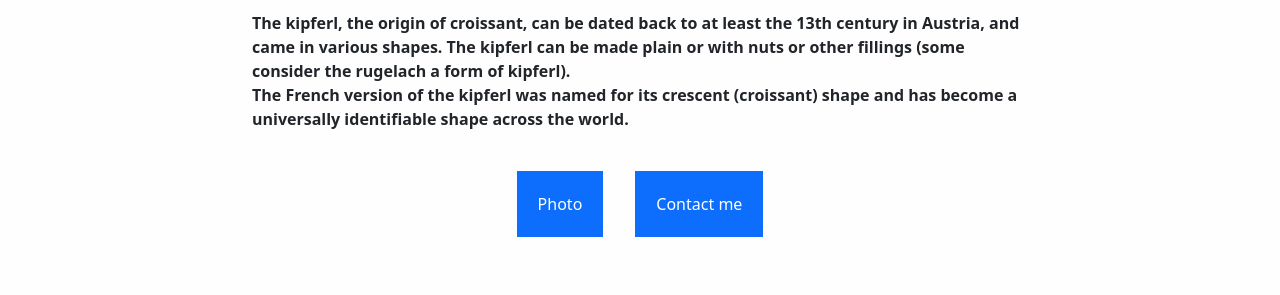
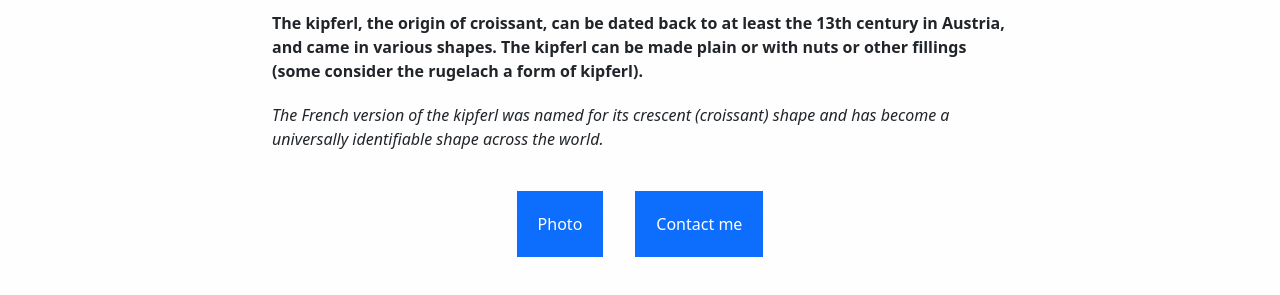
Before and after one commit to ElenaMaz/Croissant, a plain HTML site: page index.html in a window 1280 px wide. Shown: the part 133-428 px from the top of the page. Drawn offline with nearby package versions, Linux system fonts and the light colour scheme.

Commit message:
styles and SEO changes

```diff
--- a/index.html
+++ b/index.html
@@ -4,6 +4,7 @@
     <meta charset="UTF-8" />
     <meta http-equiv="X-UA-Compatible" content="IE=edge" />
     <meta name="viewport" content="width=device-width, initial-scale=1.0" />
+    <meta name="description" content="The best croissants in the city" />
     <link
       href="https://cdn.jsdelivr.net/npm/bootstrap@5.2.0/dist/css/bootstrap.min.css"
       rel="stylesheet"
@@ -56,10 +57,16 @@
         The kipferl, the origin of croissant, can be dated back to at least the
         13th century in Austria, and came in various shapes. The kipferl can be
         made plain or with nuts or other fillings (some consider the rugelach a
-        form of kipferl). <br />
-        The French version of the kipferl was named for its crescent (croissant)
-        shape and has become a universally identifiable shape across the world.
+        form of kipferl).
       </p>
+      <p class="mt-3">
+        <em>
+          The French version of the kipferl was named for its crescent
+          (croissant) shape and has become a universally identifiable shape
+          across the world.
+        </em>
+      </p>
+
       <div class="link-to-page d-flex justify-content-center">
         <a class="me-3" href="/photo.html">Photo</a>
         <a class="ms-3" href="/contact.html">Contact me</a>
--- a/src/styles.css
+++ b/src/styles.css
@@ -1,6 +1,10 @@
 img {
   max-width: 100%;
   height: auto;
+}
+
+p {
+  margin: 20px;
 }
 
 .container {
```
Also changed, not shown: contact.html (+1 -0 lines), photo.html (+1 -0 lines).
